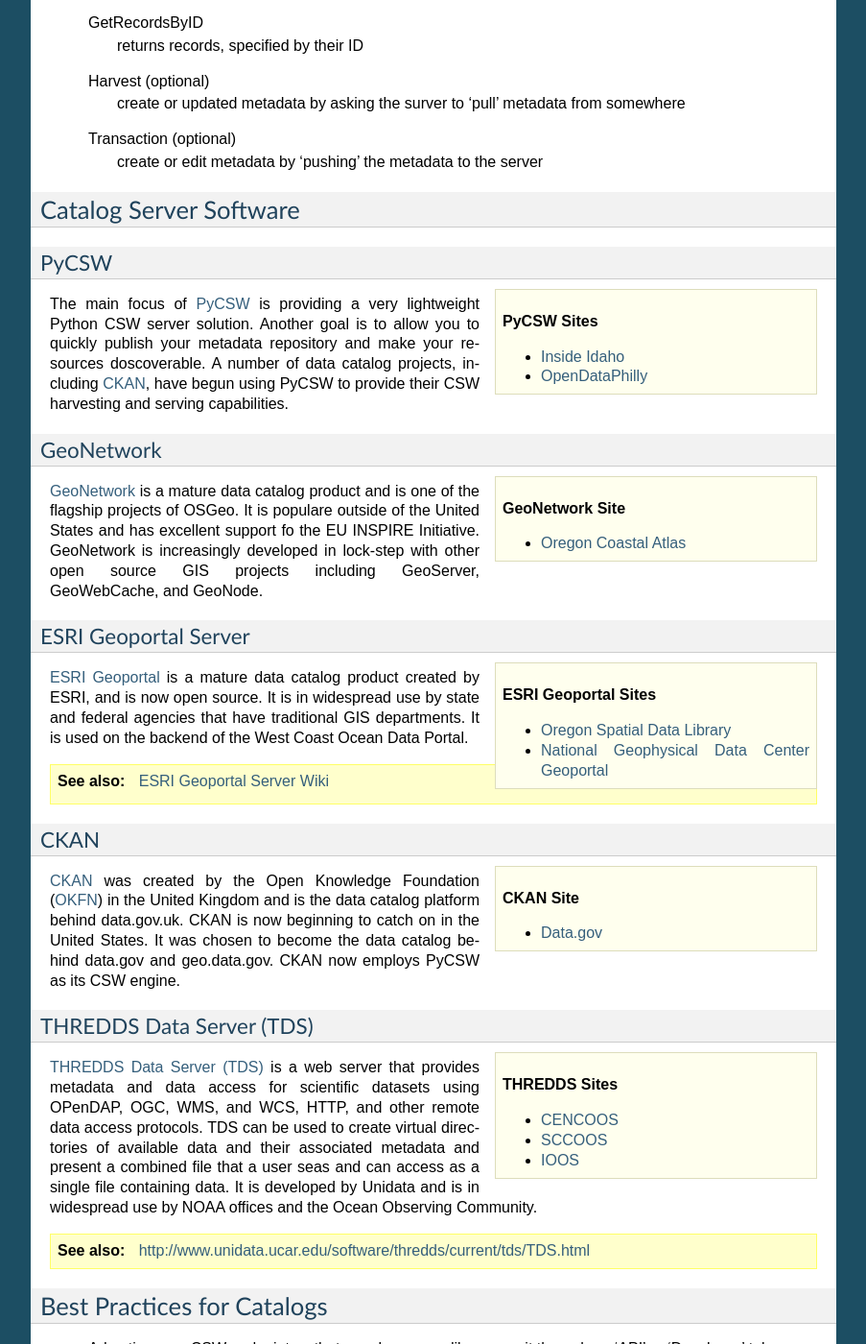
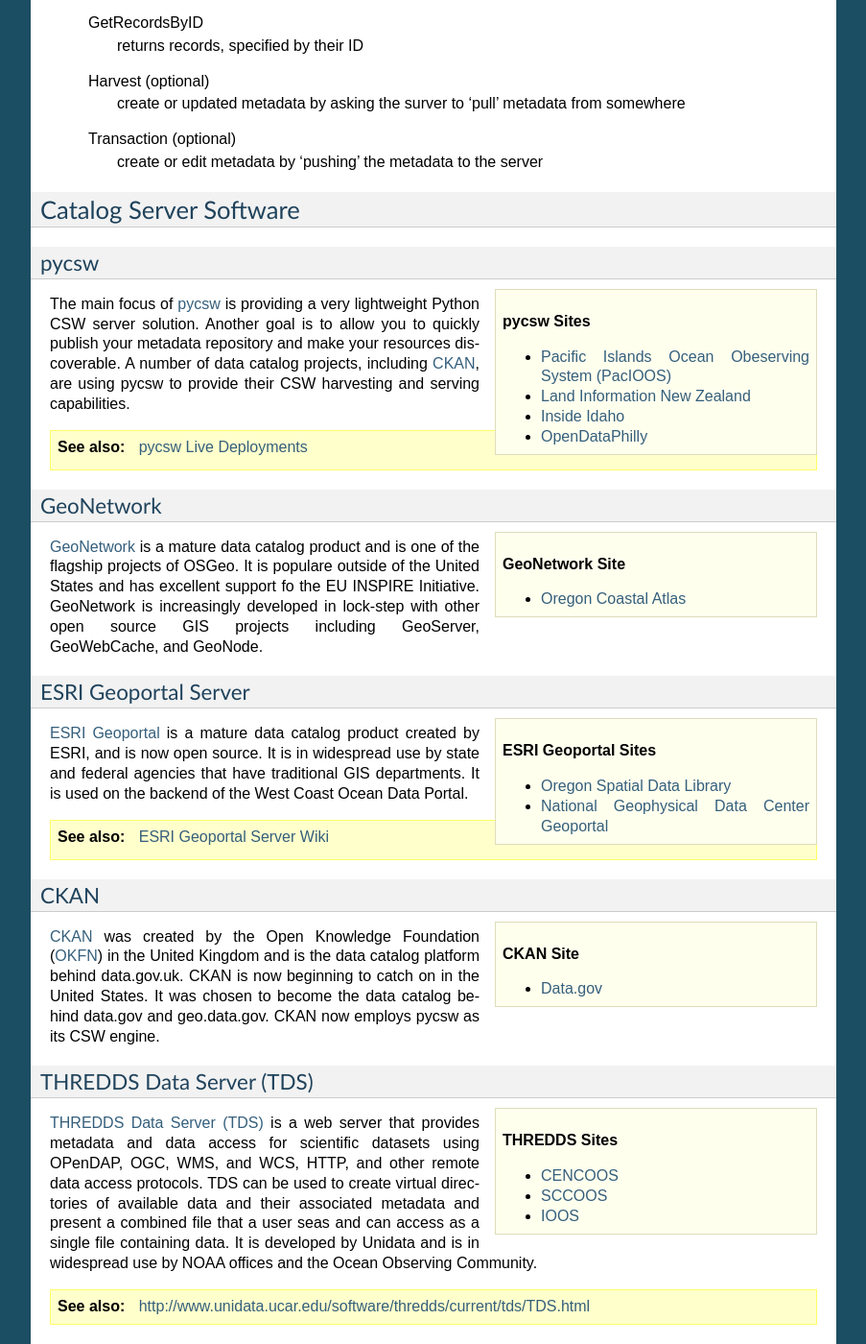
Before and after one commit to WCGA/knowledge-base, a Sphinx documentation site: the page built from docs/catalogs/catalogs.rst, in a window 1280 px wide and 1400 px high, scrolled down 1373 px. Shown: the whole window at 96% size, without its empty margins (198-1101 px from the left). Built offline with Sphinx 7.4.7, drawn with Linux system fonts in a browser that asks for light colours.

Commit message:
Some updates per Issue #3

```diff
--- a/docs/catalogs/catalogs.rst
+++ b/docs/catalogs/catalogs.rst
@@ -70,15 +70,20 @@
 Catalog Server Software
 =======================
 
-PyCSW
+pycsw
 -----
-.. sidebar:: PyCSW Sites
+.. sidebar:: pycsw Sites
 
+	* `Pacific Islands Ocean Obeserving System (PacIOOS) <https://github.com/geopython/pycsw/wiki/Live-Deployments>`_
+	* `Land Information New Zealand <https://data.linz.govt.nz/>`_
 	* `Inside Idaho <http://www.insideidaho.org/>`_
 	* `OpenDataPhilly <https://www.opendataphilly.org/>`_
 
-The main focus of `PyCSW`_ is providing a very lightweight Python CSW server solution.  Another goal is to allow you to quickly publish your metadata repository and make your resources doscoverable.  A number of data catalog projects, including `CKAN`_, have begun using PyCSW to provide their CSW harvesting and serving capabilities.
+The main focus of `pycsw`_ is providing a very lightweight Python CSW server solution.  Another goal is to allow you to quickly publish your metadata repository and make your resources discoverable.  A number of data catalog projects, including `CKAN`_, are using pycsw to provide their CSW harvesting and serving capabilities.
 
+.. seealso::
+
+	`pycsw Live Deployments <https://github.com/geopython/pycsw/wiki/Live-Deployments>`_
 
 GeoNetwork
 ----------
@@ -109,7 +114,7 @@
 
 	* `Data.gov <http://www.data.gov/>`_
 
-`CKAN`_ was created by the Open Knowledge Foundation (`OKFN`_) in the United Kingdom and is the data catalog platform behind data.gov.uk.  CKAN is now beginning to catch on in the United States.  It was chosen to become the data catalog behind data.gov and geo.data.gov.  CKAN now employs PyCSW as its CSW engine.
+`CKAN`_ was created by the Open Knowledge Foundation (`OKFN`_) in the United Kingdom and is the data catalog platform behind data.gov.uk.  CKAN is now beginning to catch on in the United States.  It was chosen to become the data catalog behind data.gov and geo.data.gov.  CKAN now employs pycsw as its CSW engine.
 
 
 THREDDS Data Server (TDS)
--- a/docs/contribute/contribute.rst
+++ b/docs/contribute/contribute.rst
@@ -77,7 +77,6 @@
 	* `Validate`_ your metadata
 3. Publish your metadata via a `Web Accessible Folder (WAF)`_ or a `Catalog Service (CSW)`_ or through a regional portal or clearinghouse.
 
-
 4. Complete the form on the `Contributor page`_ of the WCODP, or contact the WCODP Adminstrator (portal@westcoastoceans.org) about your data set(s).
 
 That's it!  The WCODP Adminstrator will be in touch to let you know that the harvest of your metadata was successful, or to work with you to make modifications if there were any problems.
--- a/docs/technology/technology.rst
+++ b/docs/technology/technology.rst
@@ -12,7 +12,7 @@
 	:align: center
 
 
-**The WCODP relies upon the following technologies**
+**The WCODP relies upon the following technologies:**
 
 `Nginx`_
 	HTTP server and reverse proxy
```
